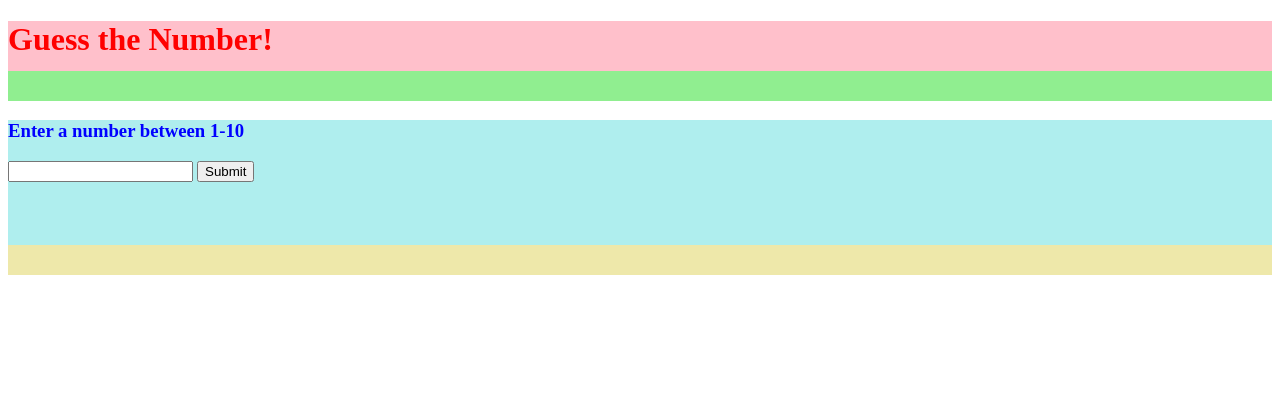
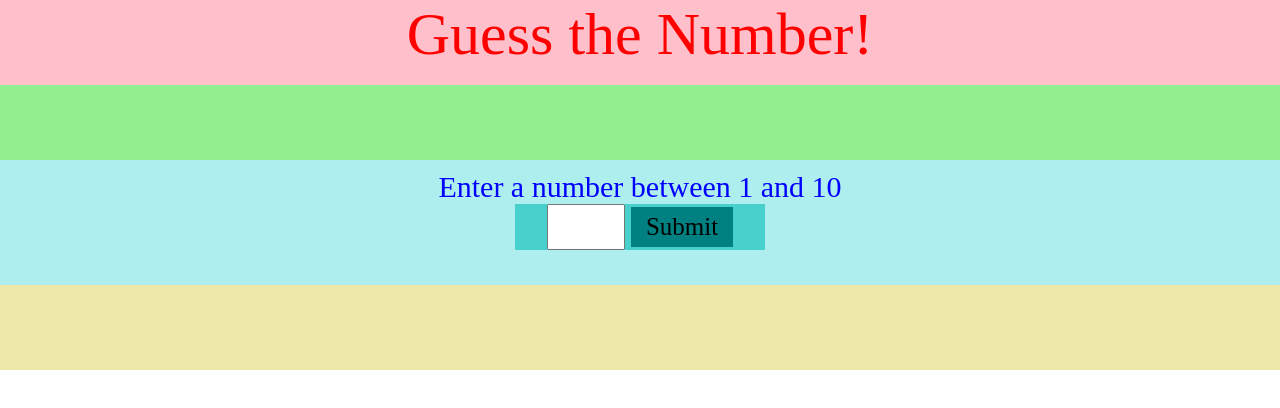
Before and after one commit to trishmoyce/guessnumber, a plain HTML site: page index.html in a window 1280 px wide. Both pictures are taken after a click on the button "Play Game". Drawn offline with Linux system fonts and the light colour scheme; a web font is replaced by a local one.

Commit message:
updated css sizes and alignment

```diff
--- a/index.html
+++ b/index.html
@@ -3,7 +3,7 @@
 
 <head>
     <meta charset="UTF-8">
-    <title>Document</title>
+    <title>Guess the Number!</title>
     <link rel="stylesheet" href="style.css" />
     <script src="script.js" defer></script>
 </head>
@@ -18,9 +18,11 @@
     </div>
     <div id="guessspacecoozy">
         <div id="guessspace">
-            <h3>Enter a number between 1-10</h3>
-            <input type="number" name="guessinput" id="guessinput">
-            <button id="submitbtn">Submit</button>
+            <h3>Enter a number between 1 and 10</h3>
+                <div id="inputandbtn">
+                    <input type="number" name="guessinput" id="guessinput" min="1" max="10">
+                    <button id="submitbtn">Submit</button>
+                </div>
         </div>
     </div>
     <div id="resultsspace">
--- a/style.css
+++ b/style.css
@@ -1,15 +1,58 @@
+@import url("https://fonts.googleapis.com/css2?family=Coustard&display=swap");
+
+/* http://meyerweb.com/eric/tools/css/reset/
+   v2.0 | 20110126
+   License: none (public domain)
+*/
+
+html, body, div, span, applet, object, iframe,
+h1, h2, h3, h4, h5, h6, p, blockquote, pre,
+a, abbr, acronym, address, big, cite, code,
+del, dfn, em, img, ins, kbd, q, s, samp,
+small, strike, strong, sub, sup, tt, var,
+b, u, i, center,
+dl, dt, dd, ol, ul, li,
+fieldset, form, label, legend,
+table, caption, tbody, tfoot, thead, tr, th, td,
+article, aside, canvas, details, embed,
+figure, figcaption, footer, header, hgroup,
+menu, nav, output, ruby, section, summary,
+time, mark, audio, video {
+	margin: 0;
+	padding: 0;
+	border: 0;
+	font-size: 100%;
+	font: inherit;
+	vertical-align: baseline;
+}
+
 #headerspace {
     background-color: pink;
-    height: 50px;
+    height: 85px;
 }
 
 h1 {
     color: red;
+    font-family: "Coustard", serif;
+    font-size: 60px;
+    text-align: center;
 }
 
 #playspace {
+    align-items: center;
     background-color: lightgreen;
-    height: 30px;
+    display: flex;
+    justify-content: center;
+    height: 75px;
+}
+
+#playbtn, #playagainbtn {
+    background-color: mediumseagreen;
+    border: none;
+    color: green;
+    font-family: "Coustard", serif;
+    font-size: 40px;
+    padding: 3px 18px;
 }
 
 #playagainbtn {
@@ -23,13 +66,54 @@ h1 {
 
 #guessspace {
     display: none;
+    padding: 10px;
+}
+
+#inputandbtn {
+    align-items: center;
+    background-color: mediumturquoise;
+    display: grid;
+    gap: 6px;
+    grid-template-columns: auto auto;
+    justify-content: center;
+    margin: 0 auto;
+    width: 250px;
+}
+
+#guessinput {
+    height: 40px;
+    font-size: 35px;
+    text-align: center;
+    width: 70px
+}
+
+#submitbtn {
+    background-color: teal;
+    border: none;
+    font-family: "Coustard", serif;
+    font-size: 25px;
+    height: 40px;
+    padding: 3px 15px;
 }
 
 h3 {
     color: blue;
+    font-family: "Coustard", serif;
+    font-size: 30px;
+    text-align: center;
 }
 
 #resultsspace {
+    align-items: center;
     background-color: palegoldenrod;
-    height: 30px;
+    display: flex;
+    justify-content: center;
+    height: 85px;
 }
+
+#results {
+    color: darkgoldenrod;
+    font-family: "Coustard", serif;
+    font-size: 65px;
+    text-align: center;
+}
```
